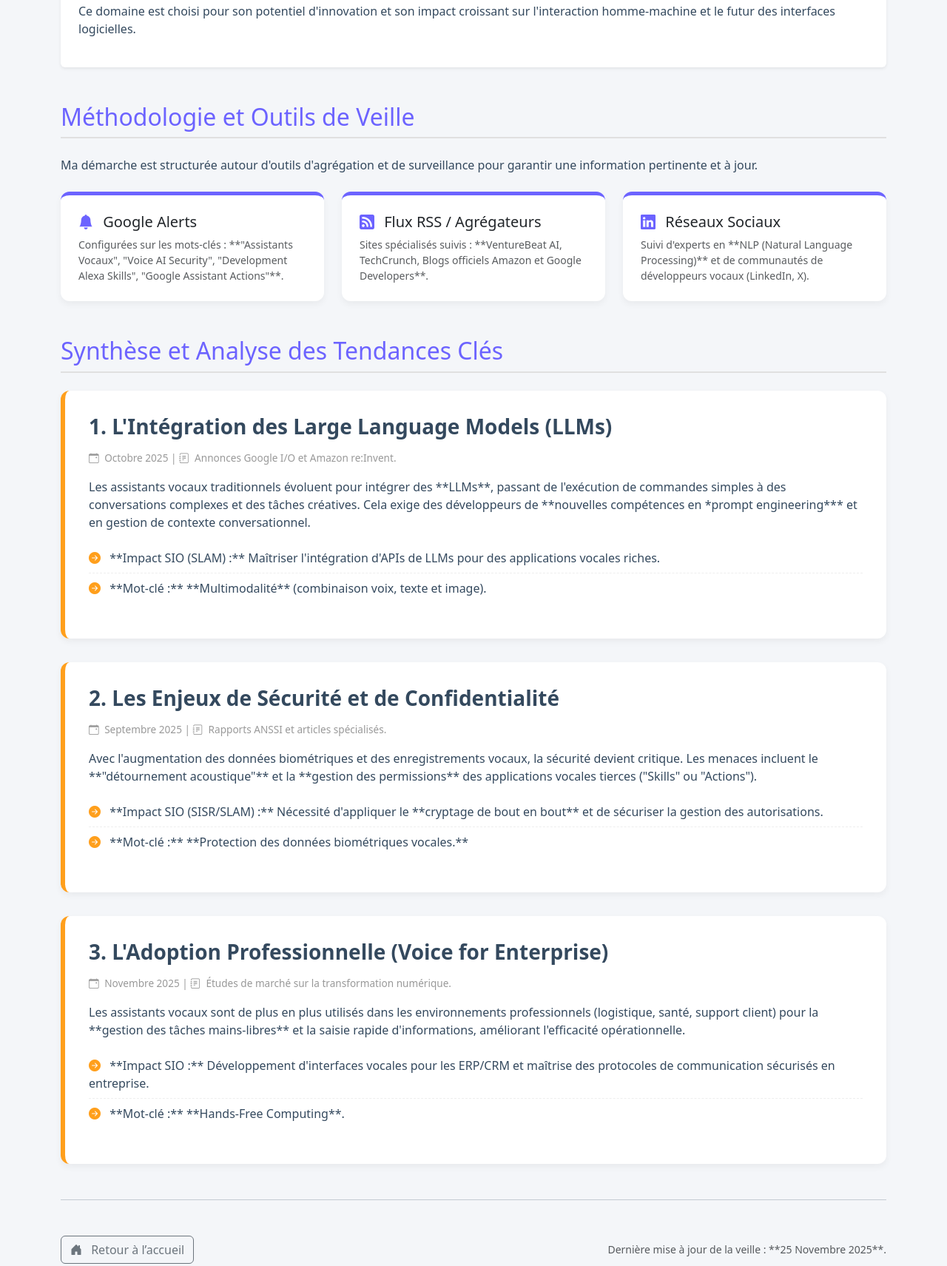
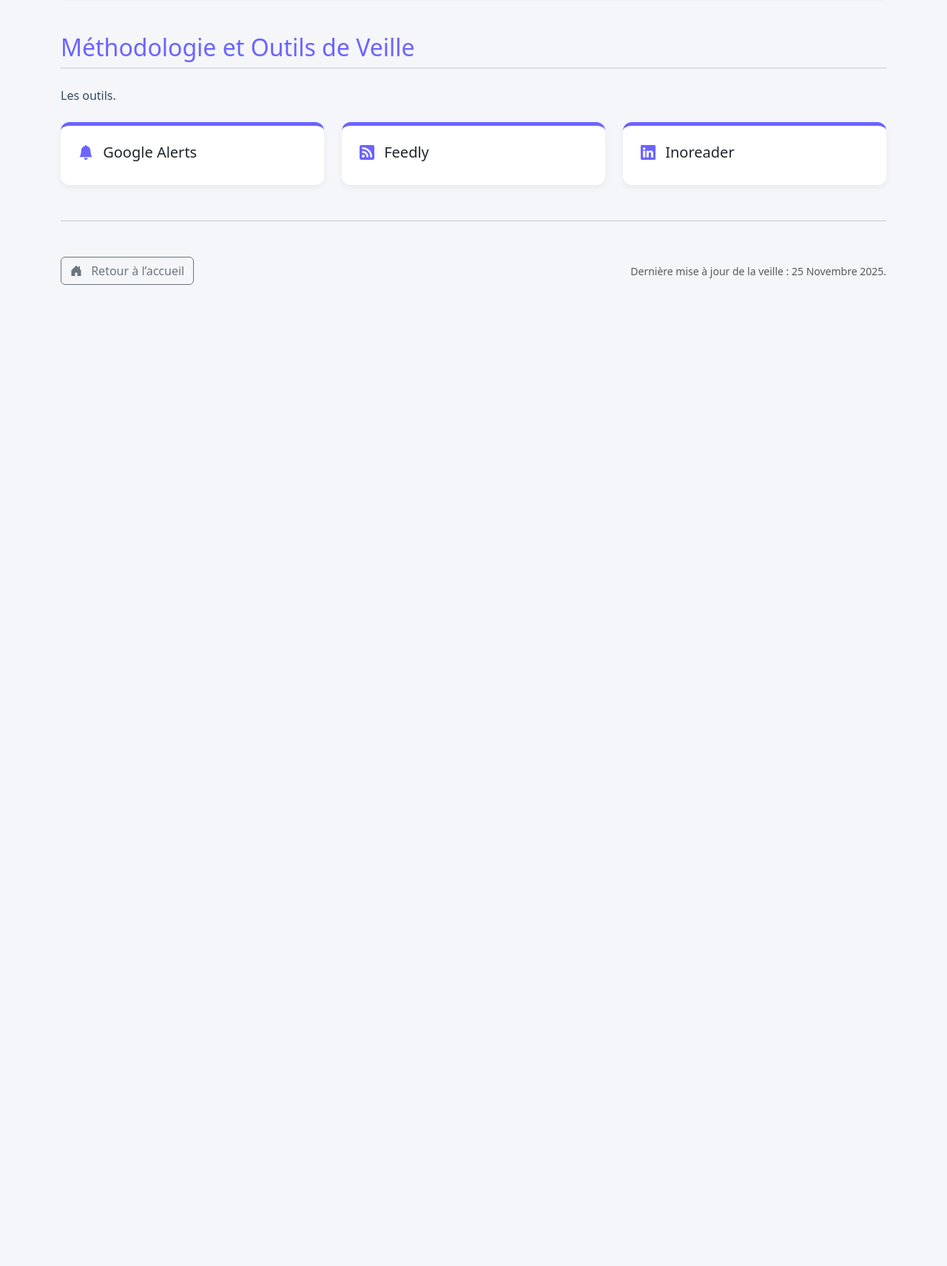
Before and after one commit to ClementNRDL/myportfolio, a plain HTML site: page veille.html in a window 1280 px wide. Shown: the part 329-2040 px from the top of the page at 74% size. After the commit the page ends 800 px from the top, so only its background shows below. Drawn offline with nearby package versions, Linux system fonts and the light colour scheme.

Commit message:
Update veille.html

```diff
--- a/veille.html
+++ b/veille.html
@@ -3,7 +3,7 @@
 <head>
     <meta charset="UTF-8">
     <meta name="viewport" content="width=device-width, initial-scale=1.0">
-    <title>🎙️ Veille Technologique - Assistants Vocaux | BTS SIO</title>
+    <title> Veille Technologique - Assistants Vocaux | BTS SIO</title>
     <link href="https://cdn.jsdelivr.net/npm/bootstrap@5.3.3/dist/css/bootstrap.min.css" rel="stylesheet">
     <link rel="stylesheet" href="https://cdn.jsdelivr.net/npm/bootstrap-icons@1.11.3/font/bootstrap-icons.min.css">
 
@@ -98,79 +98,37 @@
 
         <section class="mb-5 p-4 bg-white rounded shadow-sm">
             <h2>Contexte de la Veille</h2>
-            <p class="lead text-muted">Dans le cadre de ma formation en **BTS SIO**, cette veille explore l'évolution des **technologies vocales** (Alexa, Google Assistant, Siri) et leurs implications en termes de développement, de sécurité et d'usages professionnels.</p>
-            <p>Ce domaine est choisi pour son potentiel d'innovation et son impact croissant sur l'interaction homme-machine et le futur des interfaces logicielles.</p>
+            <p class="lead text-muted">Cette veille explore l'évolution des technologies vocales (Alexa, Google Assistant, Siri...) et leurs implications et usages dans nos vies personnel et professionnels.</p>
         </section>
 
         <section class="mb-5">
             <h2>Méthodologie et Outils de Veille</h2>
-            <p class="mb-4">Ma démarche est structurée autour d'outils d'agrégation et de surveillance pour garantir une information pertinente et à jour.</p>
+            <p class="mb-4">Les outils.</p>
 
             <div class="row g-4 outils-list">
                 <div class="col-md-4">
                     <div class="card p-4 h-100 outil-card">
                         <h3 class="h5 card-title"><i class="bi bi-bell-fill me-2" style="color: var(--primary-color);"></i> Google Alerts</h3>
-                        <p class="card-text text-muted small">Configurées sur les mots-clés : **"Assistants Vocaux", "Voice AI Security", "Development Alexa Skills", "Google Assistant Actions"**.</p>
+
                     </div>
                 </div>
                 <div class="col-md-4">
                     <div class="card p-4 h-100 outil-card">
-                        <h3 class="h5 card-title"><i class="bi bi-rss-fill me-2" style="color: var(--primary-color);"></i> Flux RSS / Agrégateurs</h3>
-                        <p class="card-text text-muted small">Sites spécialisés suivis : **VentureBeat AI, TechCrunch, Blogs officiels Amazon et Google Developers**.</p>
+                        <h3 class="h5 card-title"><i class="bi bi-rss-fill me-2" style="color: var(--primary-color);"></i> Feedly</h3>
+
                     </div>
                 </div>
                 <div class="col-md-4">
                     <div class="card p-4 h-100 outil-card">
-                        <h3 class="h5 card-title"><i class="bi bi-linkedin me-2" style="color: var(--primary-color);"></i> Réseaux Sociaux</h3>
-                        <p class="card-text text-muted small">Suivi d'experts en **NLP (Natural Language Processing)** et de communautés de développeurs vocaux (LinkedIn, X).</p>
+                        <h3 class="h5 card-title"><i class="bi bi-linkedin me-2" style="color: var(--primary-color);"></i> Inoreader</h3>
+
                     </div>
                 </div>
             </div>
         </section>
 
-        <section class="mb-5">
-            <h2>Synthèse et Analyse des Tendances Clés</h2>
 
-            <article class="sujet-veille">
-                <h3 class="mb-3">1. L'Intégration des Large Language Models (LLMs)</h3>
-                <span class="date-source">
-                    <i class="bi bi-calendar-event me-1"></i> Octobre 2025 |
-                    <i class="bi bi-journal-text me-1"></i> Annonces Google I/O et Amazon re:Invent.
-                </span>
-                <p>Les assistants vocaux traditionnels évoluent pour intégrer des **LLMs**, passant de l'exécution de commandes simples à des conversations complexes et des tâches créatives. Cela exige des développeurs de **nouvelles compétences en *prompt engineering*** et en gestion de contexte conversationnel.</p>
-                <ul class="impact-list">
-                    <li><i class="bi bi-arrow-right-circle-fill me-2" style="color: #FF9F1C;"></i> **Impact SIO (SLAM) :** Maîtriser l'intégration d'APIs de LLMs pour des applications vocales riches.</li>
-                    <li><i class="bi bi-arrow-right-circle-fill me-2" style="color: #FF9F1C;"></i> **Mot-clé :** **Multimodalité** (combinaison voix, texte et image).</li>
-                </ul>
-            </article>
 
-            <article class="sujet-veille">
-                <h3 class="mb-3">2. Les Enjeux de Sécurité et de Confidentialité</h3>
-                <span class="date-source">
-                    <i class="bi bi-calendar-event me-1"></i> Septembre 2025 |
-                    <i class="bi bi-journal-text me-1"></i> Rapports ANSSI et articles spécialisés.
-                </span>
-                <p>Avec l'augmentation des données biométriques et des enregistrements vocaux, la sécurité devient critique. Les menaces incluent le **"détournement acoustique"** et la **gestion des permissions** des applications vocales tierces ("Skills" ou "Actions").</p>
-                <ul class="impact-list">
-                    <li><i class="bi bi-arrow-right-circle-fill me-2" style="color: #FF9F1C;"></i> **Impact SIO (SISR/SLAM) :** Nécessité d'appliquer le **cryptage de bout en bout** et de sécuriser la gestion des autorisations.</li>
-                    <li><i class="bi bi-arrow-right-circle-fill me-2" style="color: #FF9F1C;"></i> **Mot-clé :** **Protection des données biométriques vocales.**</li>
-                </ul>
-            </article>
-
-            <article class="sujet-veille">
-                <h3 class="mb-3">3. L'Adoption Professionnelle (Voice for Enterprise)</h3>
-                <span class="date-source">
-                    <i class="bi bi-calendar-event me-1"></i> Novembre 2025 |
-                    <i class="bi bi-journal-text me-1"></i> Études de marché sur la transformation numérique.
-                </span>
-                <p>Les assistants vocaux sont de plus en plus utilisés dans les environnements professionnels (logistique, santé, support client) pour la **gestion des tâches mains-libres** et la saisie rapide d'informations, améliorant l'efficacité opérationnelle.</p>
-                <ul class="impact-list">
-                    <li><i class="bi bi-arrow-right-circle-fill me-2" style="color: #FF9F1C;"></i> **Impact SIO :** Développement d'interfaces vocales pour les ERP/CRM et maîtrise des protocoles de communication sécurisés en entreprise.</li>
-                    <li><i class="bi bi-arrow-right-circle-fill me-2" style="color: #FF9F1C;"></i> **Mot-clé :** **Hands-Free Computing**.</li>
-                </ul>
-            </article>
-
-        </section>
 
         <hr class="my-5">
 
@@ -178,7 +136,7 @@
             <a href="index.html" class="btn btn-outline-secondary">
                 <i class="bi bi-house-door-fill me-2"></i> Retour à l’accueil
             </a>
-            <p class="text-muted small mb-0">Dernière mise à jour de la veille : **25 Novembre 2025**.</p>
+            <p class="text-muted small mb-0">Dernière mise à jour de la veille : 25 Novembre 2025.</p>
         </div>
 
     </main>
```
